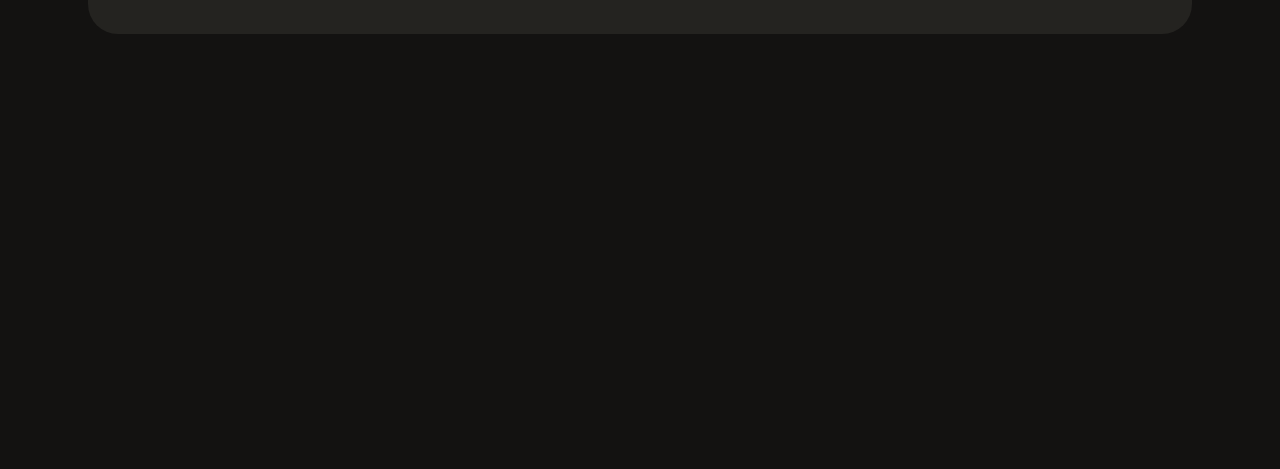
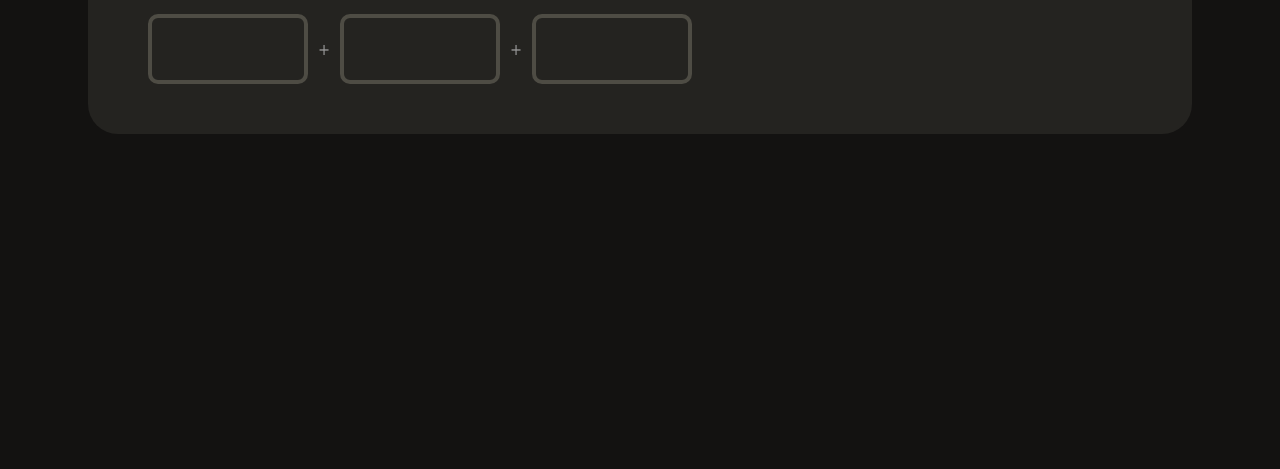
Before and after one commit to ToddPeterson/blight_oils, a plain HTML site: page index.html in a window 1280 px wide. Shown: the part 331-800 px from the top of the page. Drawn offline with Linux system fonts and the light colour scheme.

Commit message:
Add default styling to recipe divs

```diff
--- a/css/style.css
+++ b/css/style.css
@@ -47,3 +47,29 @@ input {
     color: #B17D15;
     font-size: 16px;
 }
+
+.recipe {
+    display: flex;
+}
+
+.oil {
+    background-color: #242320;
+    width: 160px;
+    height: 70px;
+    border-radius: 10px;
+    border: 4px solid #4e4c44;
+    display: flex;
+    justify-content: center;
+    align-items: center;
+}
+
+.oil-text {
+    font-size: 18px;
+    color: #4e4c44;
+}
+
+.plus {
+    margin: 0 10px;
+    color: #999999;
+    align-self: center;
+}
--- a/index.html
+++ b/index.html
@@ -19,6 +19,11 @@
       <div class="container">
         <h2>Recipe</h2>
         <div class="recipe">
+          <div class="oil"><span class="oil-text"></span></div>
+          <div class="plus">+</div>
+          <div class="oil"><span class="oil-text"></span></div>
+          <div class="plus">+</div>
+          <div class="oil"><span class="oil-text"></span></div>
         </div>
       </div>
     </div>
```
